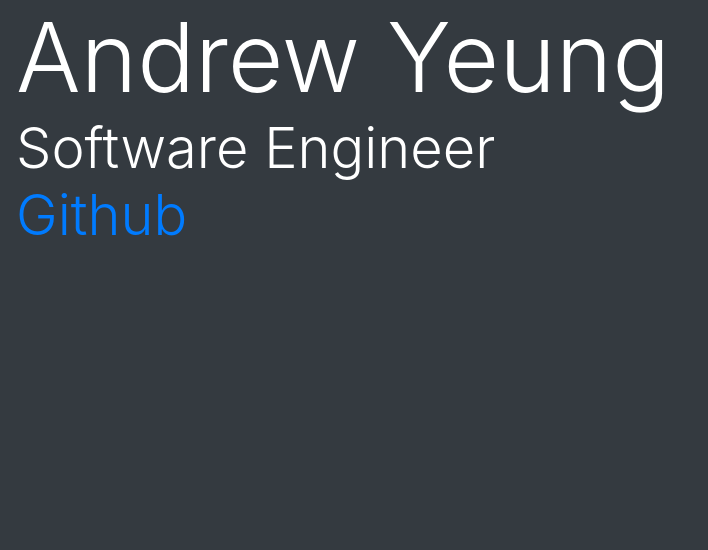
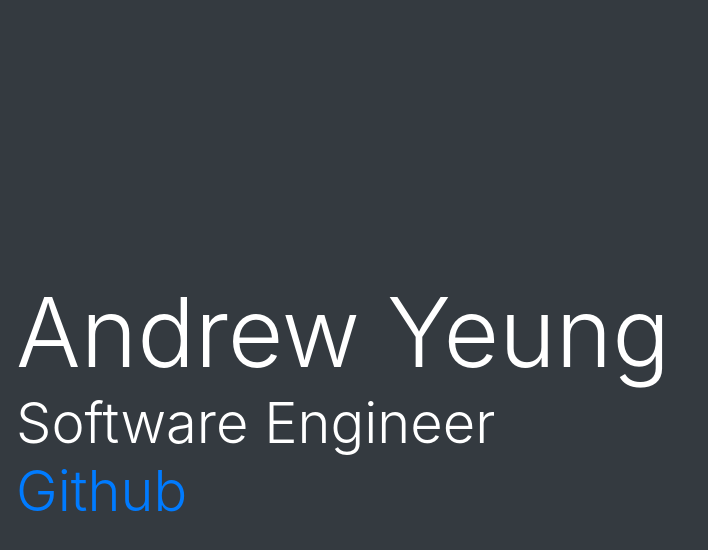
Before and after one commit to andrewhyeung/Portfolio-active-, a plain HTML site: page index.html in a window 1280 px wide. Shown: the whole page, without its empty margins (0-708 px from the left). Drawn offline with nearby package versions, Linux system fonts and the light colour scheme.

Commit message:
Viewheight 100 for center vert

```diff
--- a/index.html
+++ b/index.html
@@ -11,7 +11,7 @@
 	<link rel="stylesheet" href="./css/custom.css">
 </head>
 <body class="bg-dark text-white">
-	<div class="h-100 row align-items-center">
+	<div class="vh-100 row align-items-center">
 		<div class="col text-left ml-3">
 			<div class="display-1">Andrew Yeung</div>
 			<div class="display-4">Software Engineer</div>
@@ -19,5 +19,4 @@
 		</div>
 	</div>
 </body>
-
 </html>
```
